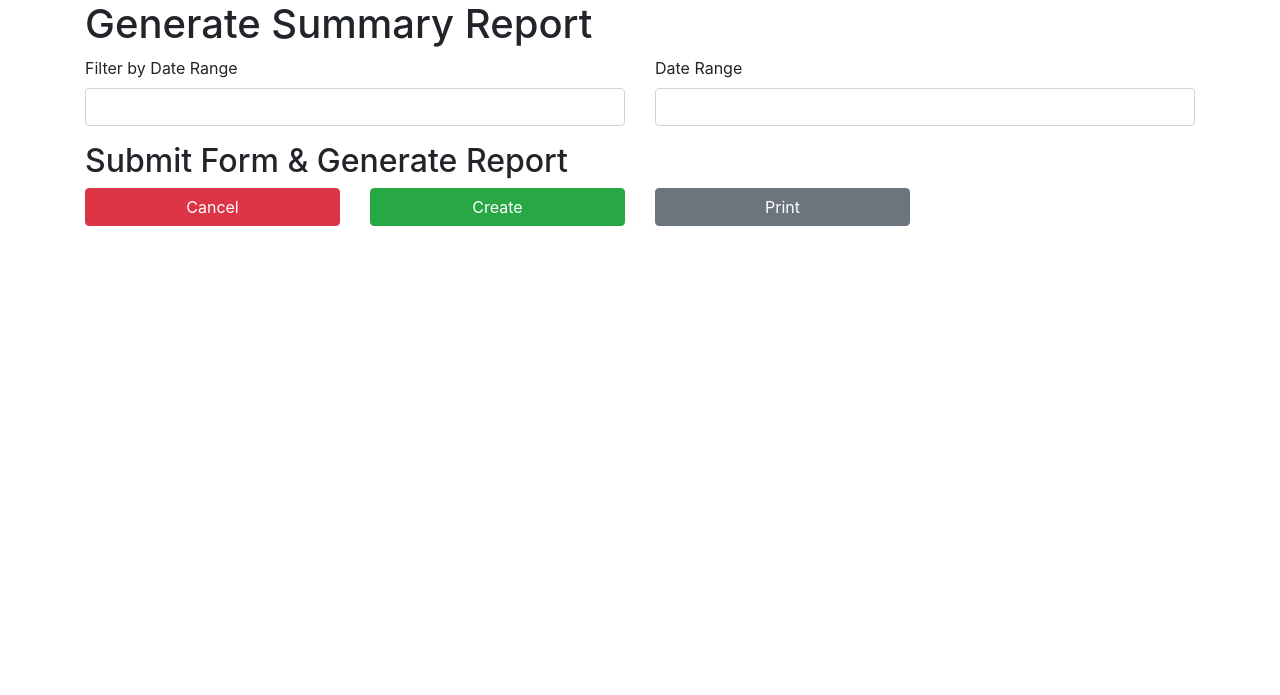
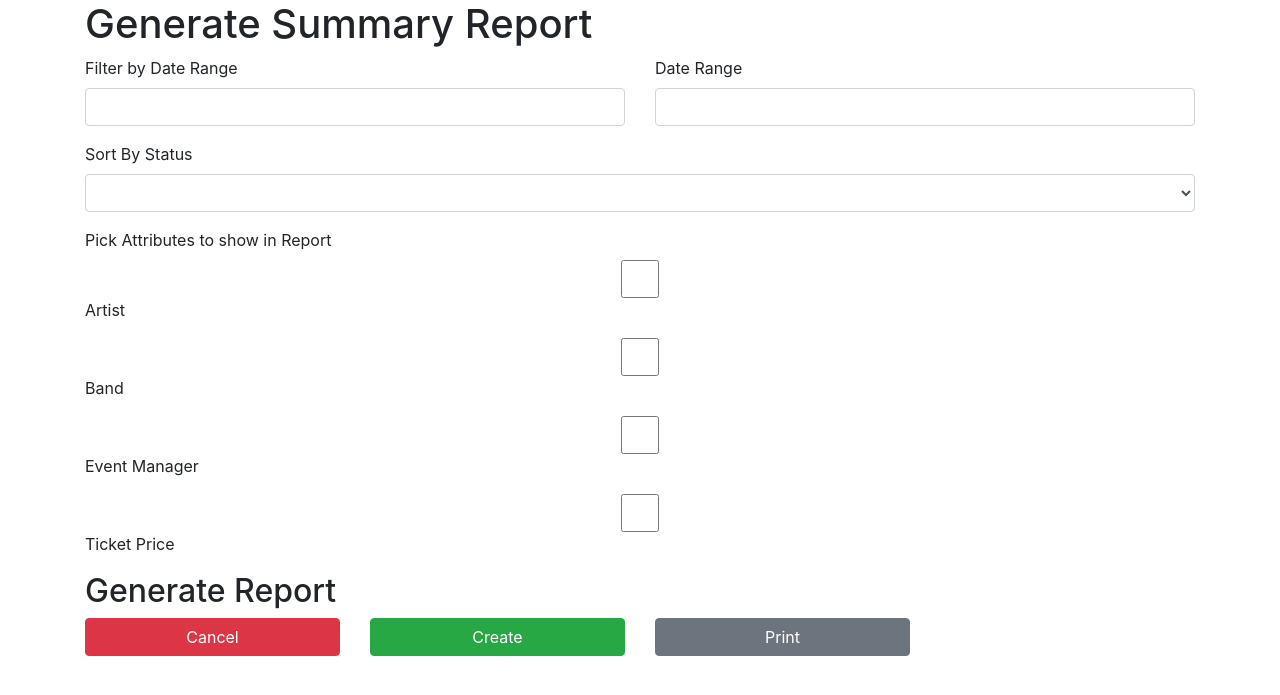
Before and after one commit to Anthony-Calcagno/assign4_467, a PHP site: page /generate_report.php in a window 1280 px wide. Shown: the top 695 px of the page. Run offline with PHP 8.4, Linux system fonts and the light colour scheme; some libraries are stand-ins or nearby versions.

Commit message:
too early in the am

```diff
--- a/generate_report.php
+++ b/generate_report.php
@@ -1,5 +1,4 @@
 <?php include 'header.php'; ?>
-
 
 
 <section>
@@ -14,31 +13,66 @@
 
         <section>
             <div class="container">
-                <form method="post" action="">
+                <form method="post" action="produce_report.php">
                     <div class="row">
                         <div class="col-6">
                                 <div class="form-group">
                                     <label for="date">Filter by Date Range</label>
-                                    <input type="text" name="date" class="form-control" id="datepicker" >
+                                    <input required type="text" name="date" class="form-control" id="datepicker" >
                                 </div>
                         </div>
                         <div class="col-6">
                                 <div class="form-group">
                                     <label for="date2">Date Range</label>
-                                    <input type="text" name="date2" class="form-control" id="datepicker2" >
+                                    <input required type="text" name="date2" class="form-control" id="datepicker2" >
                                 </div>
                                 </div>
                         </div>
                     </div>
-                </form>
             </div>
         </section>
-
+            <div class="container">
+                <div class="row">
+                    <div class="col-12">
+                        <div class="form-group">
+                        <label>Sort By Status</label>
+                        <select name="Status" class="form-control" >
+                            <option value="none"></option>
+                            <option value="Advertised">Advertised</option>
+                            <option value="Approved">Approved</option>
+                            <option value="Cancelled">Cancelled</option>
+                            <option value="Completed">Completed</option>
+                            <option value="Created">Created</option>
+                            <option value="SoldOut">Sold Out</option>
+                        </select>
+                        </div>
+                    </div>
+                </div>
+            </div>
+            <div class="container">
+                <div class="row">
+                    <div class="col-12">
+                        <div class="form-group">
+                            <label>Pick Attributes to show in Report</label>
+                            <input type="checkbox" name="Artist" value="yes" class="form-control">Artist<br>
+                        </div>
+                        <div class="form-group">
+                            <input type="checkbox" name="Band" value="yes" class="form-control">Band<br>
+                        </div>
+                        <div class="form-group">
+                            <input type="checkbox" name="EventManager" value="yes" class="form-control">Event Manager<br>
+                        </div>
+                        <div class="form-group">
+                            <input type="checkbox" name="TicketPrice" value="yes" class="form-control">Ticket Price<br>
+                        </div>
+                    </div>
+                </div>
+            </div>
         <section>
             <div class="container">
                     <div class="row">
                         <div class="col-12">
-                            <h2>Submit Form & Generate Report</h2>
+                            <h2>Generate Report</h2>
                         </div>
                     </div>
                     <div class="row">
@@ -49,7 +83,7 @@
                         </div>
                         <div class="col-xl-3 col-lg-3 col-md-3 col-sm-12">
                             <div class="form-group">
-                                <button type="create" class="btn btn-success" style="width: 100%;">Create</button>
+                                <button type="submit" class="btn btn-success" style="width: 100%;">Create</button>
                             </div>
                         </div>
                         <div class="col-xl-3 col-lg-3 col-md-3 col-sm-12">
@@ -58,13 +92,9 @@
                             </div>
                         </div>
                     </div>
+                </form>
             </div>
         </section>
-
-
-
-
-
 
 
 
```
Also changed, not shown: produce_report.php (added, +40 -0 lines).
